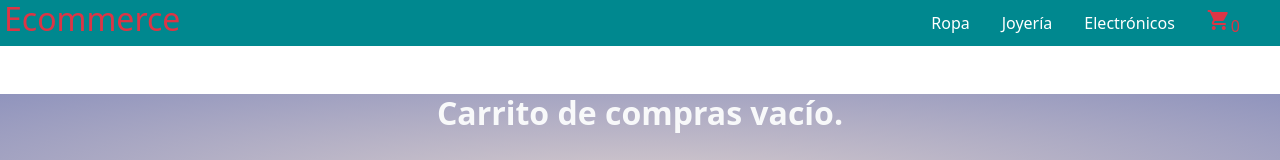
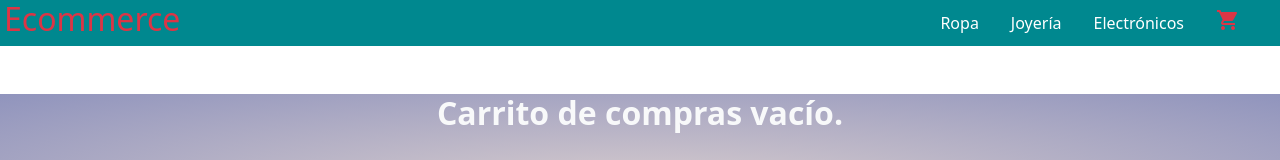
Before and after one commit to PablodelaTorre/trabajo-react-js, a React (Create React App) app: page /carrito in a window 1280 px wide. Shown: the top 160 px of the page. Built offline with nearby package versions, Linux system fonts and the light colour scheme.

Commit message:
numero en navbar desaparece si la cantidad de productos es 0

```diff
--- a/src/components/NavBar.js
+++ b/src/components/NavBar.js
@@ -8,9 +8,21 @@ const NavBar = () => {
 
     const {calcCantidad} = useContext(contexto)
 
+
+    if(calcCantidad()==0){
         return (
-    <>
-
+            <nav className='d-flex 100vw justify-content-between align-items-center bgNav'>
+                <Link to="/" className='text-decoration-none link-danger mx-1'><h1 className='fs-2'>Ecommerce</h1></Link>
+                <ul className='d-flex mx-4 align-items-center list-unstyled paddingNone marginNone'>
+                    <li className='mx-3 linkNav'><Link className='text-decoration-none linkNav' to="/category/men's clothing">Ropa</Link></li>
+                    <li className='mx-3 linkNav'><Link className='text-decoration-none linkNav' to="/category/jewelery">Joyería</Link></li>
+                    <li className='mx-3 linkNav'><Link className='text-decoration-none linkNav' to="/category/electronics">Electrónicos</Link></li>
+                    <li className='mx-3'><Link to="/carrito" className='text-decoration-none link-danger'><CarWidget/></Link></li>
+                </ul>
+            </nav>
+        )
+    } else {
+        return (
             <nav className='d-flex 100vw justify-content-between align-items-center bgNav'>
                 <Link to="/" className='text-decoration-none link-danger mx-1'><h1 className='fs-2'>Ecommerce</h1></Link>
                 <ul className='d-flex mx-4 align-items-center list-unstyled paddingNone marginNone'>
@@ -20,8 +32,8 @@ const NavBar = () => {
                     <li className='mx-3'><Link to="/carrito" className='text-decoration-none link-danger'><CarWidget/>{calcCantidad()}</Link></li>
                 </ul>
             </nav>
-    </>
         )
+    }
 }
 
 export default NavBar
```
Lines whose indentation alone changed are shown as unchanged.
